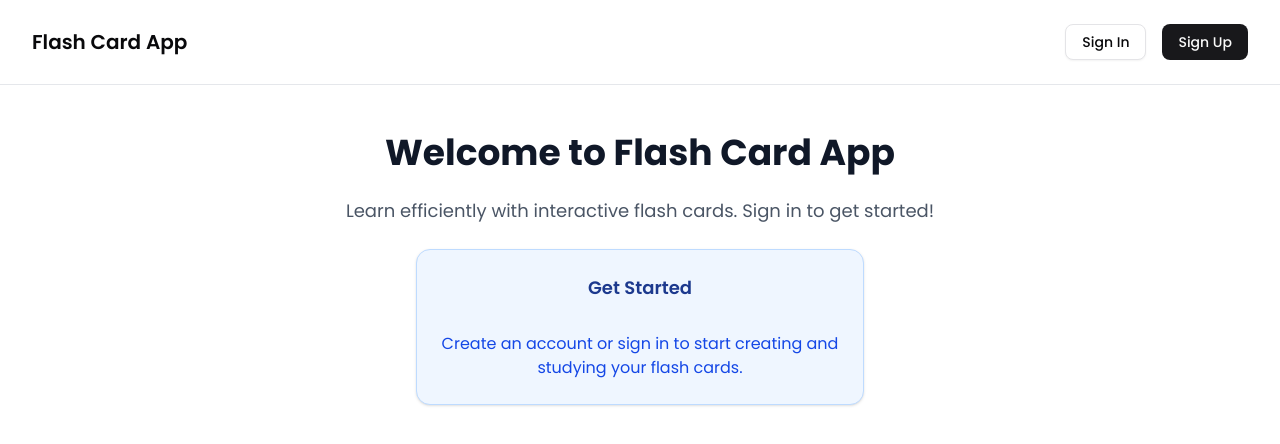
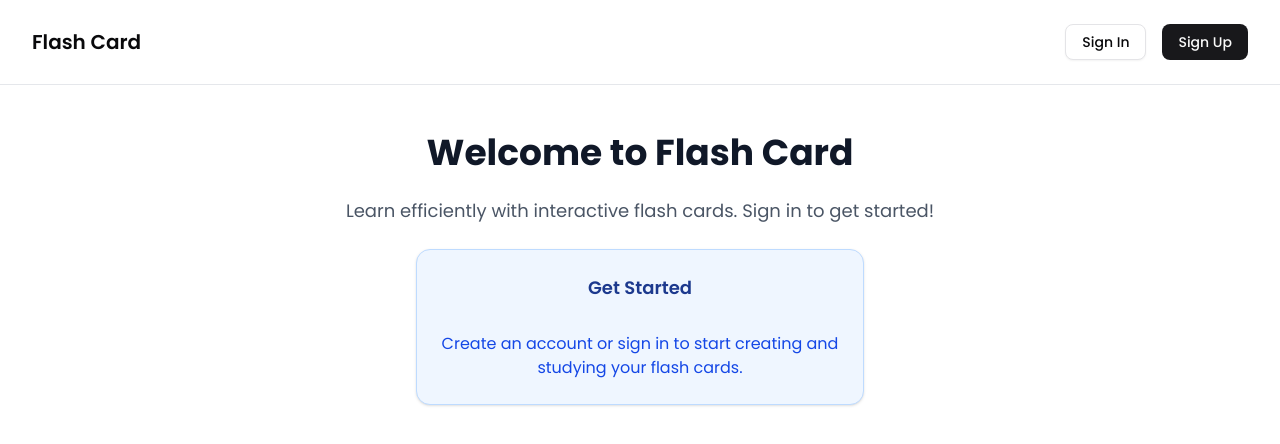
Before and after one commit to soju-sai/flash-card-app, a Next.js app: page / in a window 1280 px wide. Shown: the top 444 px of the page. Built offline with nearby package versions, Linux system fonts and the light colour scheme; no server answers.

Commit message:
fix: update application title for consistency
- Change the title from "Flash Card App" to "Flash Card" in layout and home page for a more concise branding.
- Update the link text in the dashboard navigation to match the new title for consistency across the application.

```diff
--- a/src/app/layout.tsx
+++ b/src/app/layout.tsx
@@ -19,7 +19,7 @@ const poppins = Poppins({
 });
 
 export const metadata: Metadata = {
-  title: "Flash Card App",
+  title: "Flash Card",
   description: "A flash card learning application",
 };
 
@@ -43,7 +43,7 @@ export default function RootLayout({
               <div className="flex justify-between items-center py-6">
                 <div className="flex items-center">
                   <h1 className="text-xl font-semibold">
-                    <Link href="/dashboard">Flash Card App</Link>
+                    <Link href="/dashboard">Flash Card</Link>
                   </h1>
                 </div>
                 <div className="flex items-center space-x-4">
--- a/src/app/page.tsx
+++ b/src/app/page.tsx
@@ -10,7 +10,7 @@ export default function Home() {
     <div className="max-w-7xl mx-auto px-4 sm:px-6 lg:px-8 py-12">
       <div className="text-center">
         <h1 className="text-4xl font-bold text-gray-900 mb-6">
-          Welcome to Flash Card App
+          Welcome to Flash Card
         </h1>
 
         <SignedOut>
--- a/src/components/GenerateAICardsDialog.tsx
+++ b/src/components/GenerateAICardsDialog.tsx
@@ -12,6 +12,7 @@ import {
 } from '@/components/ui/dialog';
 import { Input } from '@/components/ui/input';
 import { Tooltip, TooltipContent, TooltipProvider, TooltipTrigger } from '@/components/ui/tooltip';
+import { Sparkles } from 'lucide-react';
 import { generateAICards } from '@/lib/actions/ai';
 
 interface GenerateAICardsDialogProps {
@@ -29,11 +30,7 @@ export function GenerateAICardsDialog({ deckId, hasTitle, hasDescription }: Gene
     ? 'Please fill in title and description to use AI generation'
     : undefined;
 
-  const triggerButton = (
-    <Button aria-label="Generate AI cards" disabled={Boolean(disabledReason)}>
-      Generate AI cards
-    </Button>
-  );
+  const tooltipContent = disabledReason || 'Generate AI cards';
 
   return (
     <Dialog open={open} onOpenChange={setOpen}>
@@ -41,14 +38,14 @@ export function GenerateAICardsDialog({ deckId, hasTitle, hasDescription }: Gene
         <Tooltip>
           <TooltipTrigger asChild>
             <DialogTrigger asChild>
-              {triggerButton}
+              <Button variant="outline" aria-label="Generate AI cards" disabled={Boolean(disabledReason)}>
+                <Sparkles className="w-4 h-4" />
+              </Button>
             </DialogTrigger>
           </TooltipTrigger>
-          {disabledReason && (
-            <TooltipContent>
-              {disabledReason}
-            </TooltipContent>
-          )}
+          <TooltipContent>
+            {tooltipContent}
+          </TooltipContent>
         </Tooltip>
       </TooltipProvider>
 
```
